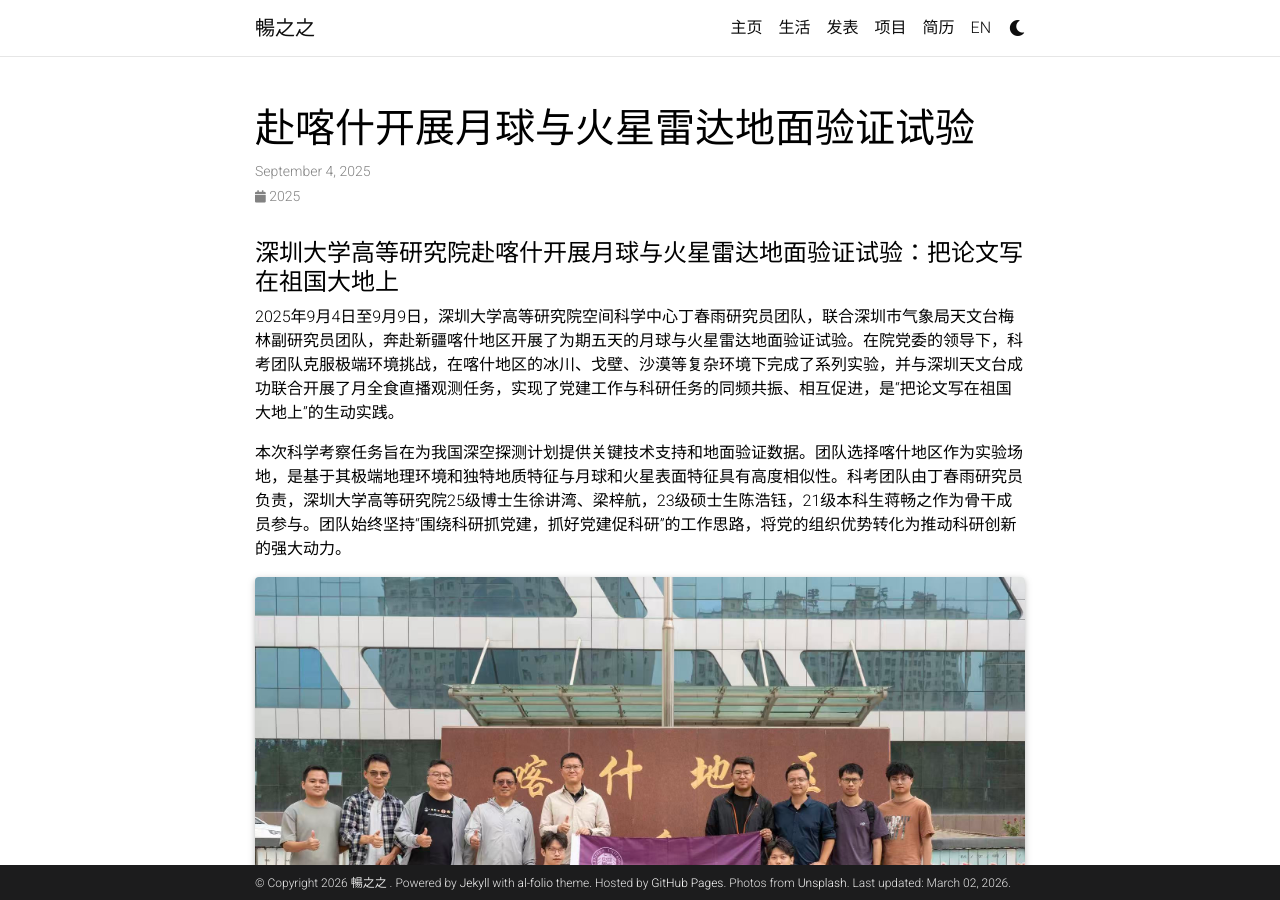
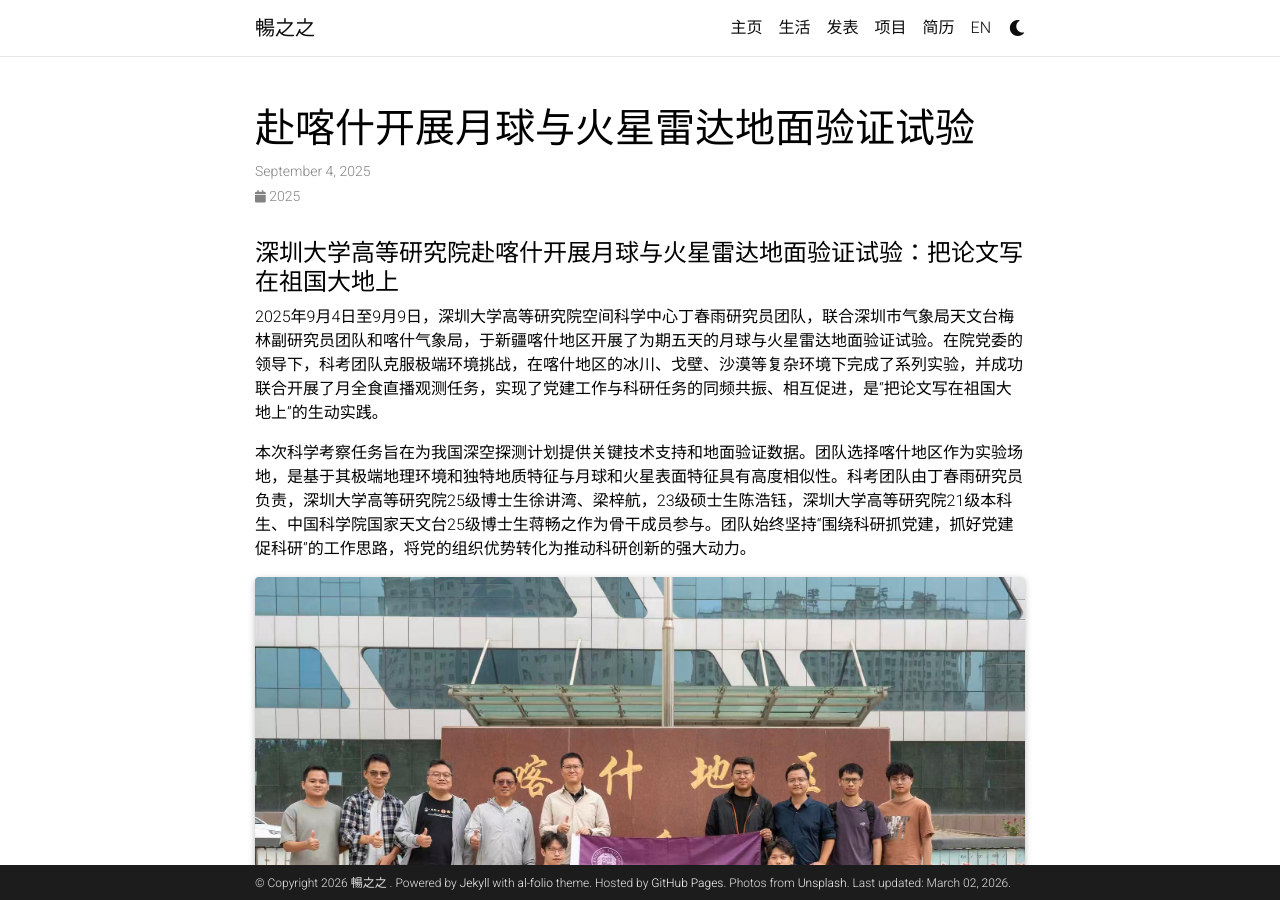
Before and after one commit to czz-naoc/czz-naoc.github.io, a Jekyll site: the page built from _news/0904.md, in a window 1280 px wide and 900 px high. Built offline with Jekyll 4.4.1, drawn with Linux system fonts in a browser that asks for light colours; full-size pictures stand in for the smaller copies a plugin makes; comment, search, counter and statistics services are not loaded; a style sheet for code colours, icons or effects is not loaded; some of the changed text lies outside the part shown.

Commit message:
Update 0904.md

```diff
--- a/_news/0904.md
+++ b/_news/0904.md
@@ -9,9 +9,9 @@ giscus_comments: true
 
 #### 深圳大学高等研究院赴喀什开展月球与火星雷达地面验证试验：把论文写在祖国大地上
 
-2025年9月4日至9月9日，深圳大学高等研究院空间科学中心丁春雨研究员团队，联合深圳市气象局天文台梅林副研究员团队，奔赴新疆喀什地区开展了为期五天的月球与火星雷达地面验证试验。在院党委的领导下，科考团队克服极端环境挑战，在喀什地区的冰川、戈壁、沙漠等复杂环境下完成了系列实验，并与深圳天文台成功联合开展了月全食直播观测任务，实现了党建工作与科研任务的同频共振、相互促进，是“把论文写在祖国大地上”的生动实践。
+2025年9月4日至9月9日，深圳大学高等研究院空间科学中心丁春雨研究员团队，联合深圳市气象局天文台梅林副研究员团队和喀什气象局，于新疆喀什地区开展了为期五天的月球与火星雷达地面验证试验。在院党委的领导下，科考团队克服极端环境挑战，在喀什地区的冰川、戈壁、沙漠等复杂环境下完成了系列实验，并成功联合开展了月全食直播观测任务，实现了党建工作与科研任务的同频共振、相互促进，是“把论文写在祖国大地上”的生动实践。
 
-本次科学考察任务旨在为我国深空探测计划提供关键技术支持和地面验证数据。团队选择喀什地区作为实验场地，是基于其极端地理环境和独特地质特征与月球和火星表面特征具有高度相似性。科考团队由丁春雨研究员负责，深圳大学高等研究院25级博士生徐讲湾、梁梓航，23级硕士生陈浩钰，21级本科生蒋畅之作为骨干成员参与。团队始终坚持“围绕科研抓党建，抓好党建促科研”的工作思路，将党的组织优势转化为推动科研创新的强大动力。
+本次科学考察任务旨在为我国深空探测计划提供关键技术支持和地面验证数据。团队选择喀什地区作为实验场地，是基于其极端地理环境和独特地质特征与月球和火星表面特征具有高度相似性。科考团队由丁春雨研究员负责，深圳大学高等研究院25级博士生徐讲湾、梁梓航，23级硕士生陈浩钰，深圳大学高等研究院21级本科生、中国科学院国家天文台25级博士生蒋畅之作为骨干成员参与。团队始终坚持“围绕科研抓党建，抓好党建促科研”的工作思路，将党的组织优势转化为推动科研创新的强大动力。
 
 <!-- 插入气象局合作合影 -->
 <div class="row mt-3">
```
Also changed, not shown: other parts of _news/0904.md (+1 -1 lines).
